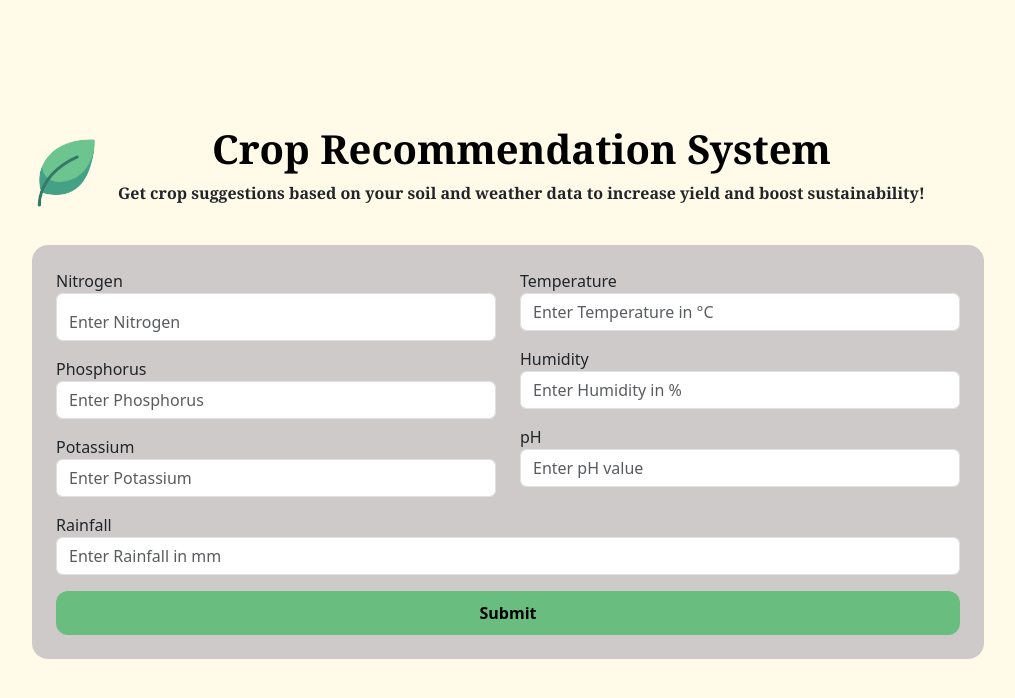
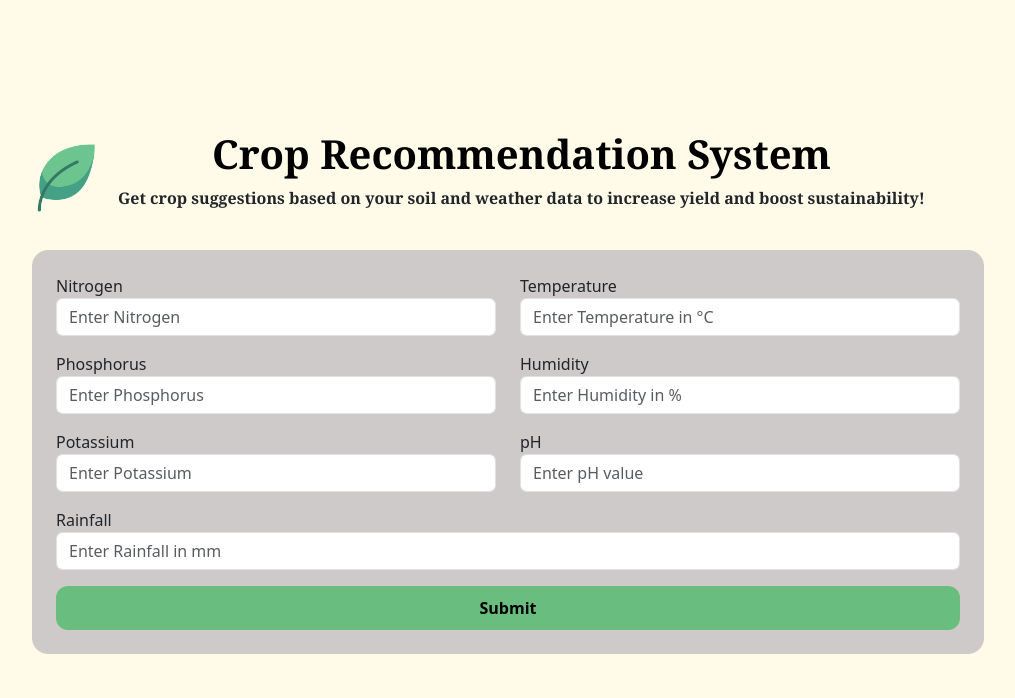
Before and after one commit to ryon0010/Crop-Recommendation-System, a Flask app: page / in a window 1280 px wide. Shown: the top 698 px of the page, without its empty margins (132-1147 px from the left). Run offline with Flask 3, Linux system fonts and the light colour scheme; parts of the project's set-up code (start-up, migrations or seed data) failed here and were passed over; some libraries are stand-ins or nearby versions.

Commit message:
Update index.html

```diff
--- a/templates/index.html
+++ b/templates/index.html
@@ -54,7 +54,7 @@
                     <div class="col-md-6">
                         <div class="mb-3">
                             <label for="Nitrogen">Nitrogen</label>
-                            <input type="number" id="Nitrogen" name="Nitrogen" placeholder="Enter Nitrogen" class="form-control pt-3" required step="1">
+                            <input type="number" id="Nitrogen" name="Nitrogen" placeholder="Enter Nitrogen" class="form-control" required step="1">
                         </div>
                         <div class="mb-3">
                             <label for="Phosphorus">Phosphorus</label>
@@ -95,7 +95,7 @@
             <div class="row justify-content-center mt-4">
                 <div class="card bg-dark text-white" style="width:65%;">
                     <div class="d-flex">
-                        <img src="{{url_for('static', filename='tract.png')}}" style="width: 70px; height: 70px;" class="card-img-side pt-3" alt="...">
+                        <img src="{{url_for('static', filename='tractor.png')}}" style="width: 70px; height: 70px;" class="card-img-side pt-3" alt="...">
                         <div class="card-body">
                             <h5 class="card-title" style="font-weight: bold;">Recommend Crop for Cultivation is:</h5>
                             <p class="card-text">
```
